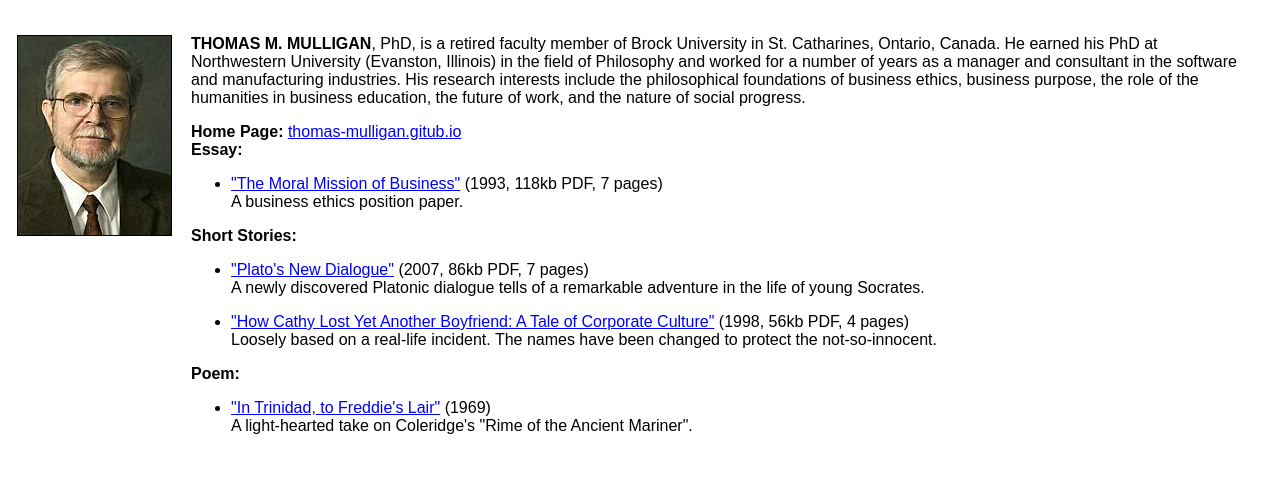
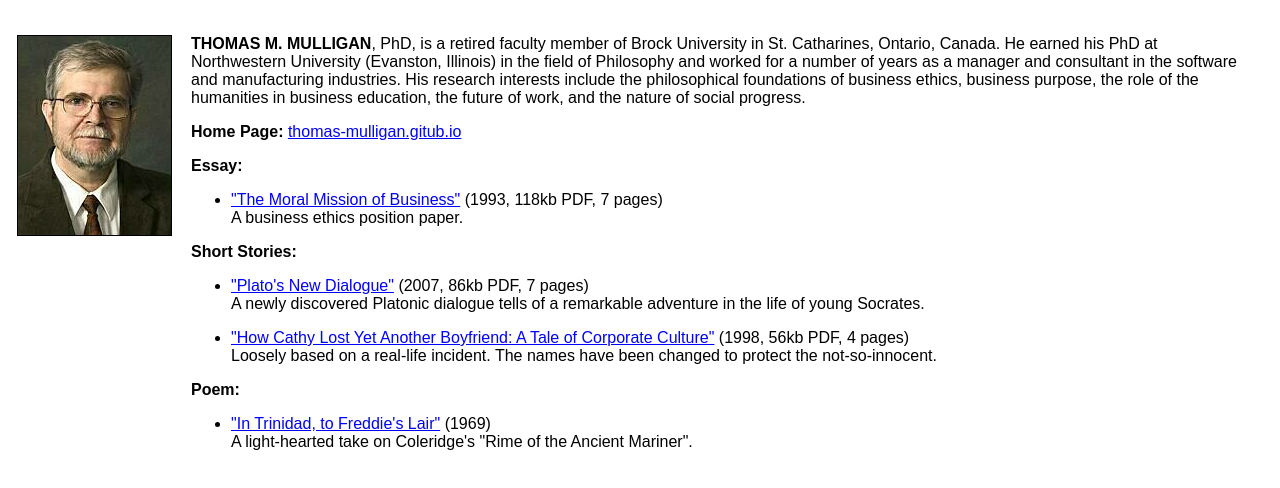
Before and after one commit to thomas-mulligan/thomas-mulligan.github.io, a plain HTML site: page tmbio.html in a window 1280 px wide. Drawn offline with Linux system fonts and the light colour scheme.

Commit message:
Update tmbio.html

```diff
--- a/tmbio.html
+++ b/tmbio.html
@@ -38,7 +38,7 @@ the future of work, and the nature of social progress.
 
 <b>
 Home Page:</b> <A HREF = "thomas-mulligan.gitub.io"> thomas-mulligan.gitub.io</A>
-<br>
+<P>
 
 <b>
 Essay:
```
